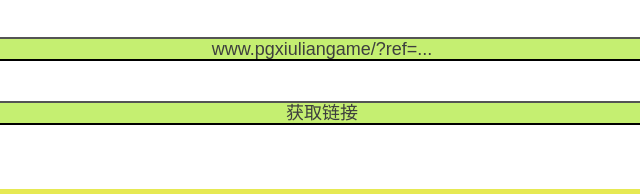
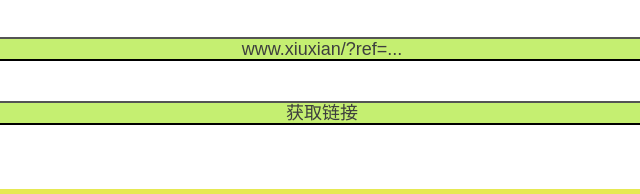
Before and after one commit to WebSiteLaunchPad/pgxiuxian, a plain HTML site: page index.html in a window 1280 px wide. Shown: the part 2069-2263 px from the top of the page, 318-958 px from the left. Drawn offline with nearby package versions, Linux system fonts and the light colour scheme; a script that the page names is missing.

Commit message:
Update index.html

```diff
--- a/index.html
+++ b/index.html
@@ -314,7 +314,7 @@
 
 
             <div class="button-container">
-                <button class="myinput">www.pgxiuliangame/?ref=...</button>
+                <button class="myinput">www.xiuxian/?ref=...</button>
             </div>
 
    <div class="new" style="margin-top: 20px;">
```
